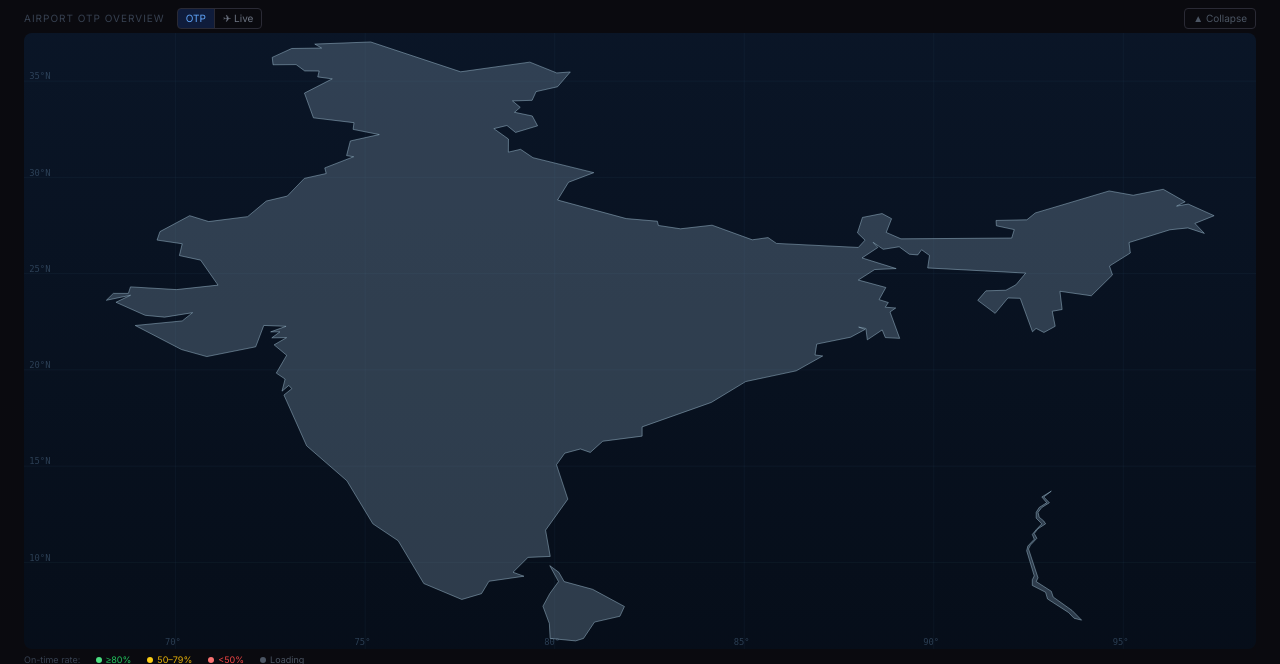
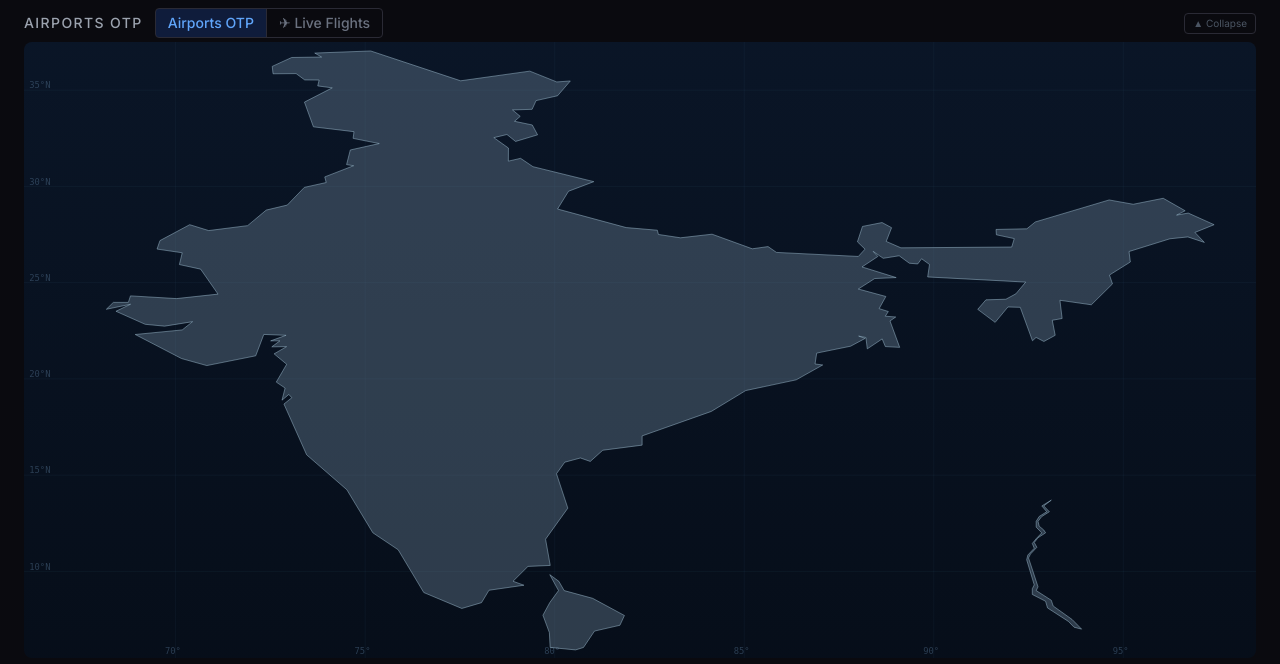
Before and after one commit to hexadecimalhurricane/india-flights-status, a FastAPI app: page / in a window 1280 px wide. Shown: the part 77-741 px from the top of the page. Run offline with FastAPI, Linux system fonts and the light colour scheme; data that the repository does not hold is empty.

Commit message:
Improve live flights: more sources, plane icons, hover tooltips, bigger labels
Position sources (priority order, all non-commercial):
- OpenSky (primary, bounding box)
- Airplanes.live (fallback 2)
- adsb.lol (fallback 3, same schema)
- adsb.fi (fallback 4)
- ADSBExchange via RapidAPI (fallback 5, set RAPIDAPI_KEY env var)

UI improvements:
- Airplane silhouette SVG (top-down, fuselage+wings+tail) replaces triangle
- Each icon rotated by real heading
- Rich hover tooltip: flight number, airline, origin→dest, delay formatted
  as "On time", "+X min delayed", or "+Xh Ym delayed"
- Toggle buttons renamed "Airports OTP" / "✈ Live Flights", font size 1.5×
- Map mode label updated to match active view

Co-Authored-By: Claude Sonnet 4.6 <noreply@anthropic.com>

```diff
--- a/app.py
+++ b/app.py
@@ -1541,25 +1541,54 @@ _ICAO_PREFIX_TO_IATA = {v: k for k, v in AIRLINE_IATA_TO_ICAO.items()}
 def _fetch_live_flights_india() -> list:
     """Fetch all airborne aircraft in India's airspace (lat 5.5–37.5, lon 66–98.5).
 
-    Tries OpenSky Network states/all (bounding box) first, falls back to
-    Airplanes.live with a 1000 nm radius from India's geographic centre.
-    Both sources are already acknowledged in the app footer.
+    Source priority (all free, non-commercial licensed):
+      1. OpenSky Network  — bounding box, ODbL
+      2. Airplanes.live   — community ADS-B, no key
+      3. adsb.lol         — community ADS-B, no key
+      4. adsb.fi          — community ADS-B, no key
+      5. ADSBExchange     — RapidAPI free tier (set RAPIDAPI_KEY env var)
     """
     headers = {"User-Agent": "India-Flight-Status-Dashboard/1.0 (non-commercial)"}
 
-    # --- Primary: OpenSky bounding box ---
+    def _in_india(lat, lon):
+        return 5.5 <= lat <= 37.5 and 66.0 <= lon <= 98.5
+
+    def _parse_ac(ac_list, source):
+        """Parse 'ac' array in airplanes.live / adsb.lol / adsb.fi response format."""
+        out = []
+        for ac in ac_list:
+            if ac.get("alt_baro") == "ground":
+                continue
+            lat = ac.get("lat")
+            lon = ac.get("lon")
+            if lat is None or lon is None or not _in_india(lat, lon):
+                continue
+            callsign = (ac.get("flight") or "").strip().upper()
+            if not callsign:
+                continue
+            alt_baro = ac.get("alt_baro")
+            out.append({
+                "icao24": ac.get("hex", ""),
+                "callsign": callsign,
+                "lat": round(lat, 4),
+                "lon": round(lon, 4),
+                "heading": round(ac.get("track") or 0),
+                "alt_ft": alt_baro if isinstance(alt_baro, int) else None,
+                "source": source,
+            })
+        return out
+
+    # 1. OpenSky — native bounding box, preferred
     try:
         resp = http_requests.get(
             "https://opensky-network.org/api/states/all",
             params={"lamin": 5.5, "lomin": 66.0, "lamax": 37.5, "lomax": 98.5},
-            headers=headers,
-            timeout=15,
+            headers=headers, timeout=15,
         )
         if resp.status_code == 200:
-            states = resp.json().get("states") or []
             result = []
-            for s in states:
-                if len(s) < 9 or s[8]:  # skip on-ground
+            for s in resp.json().get("states") or []:
+                if len(s) < 9 or s[8]:
                     continue
                 lat, lon = s[6], s[5]
                 if lat is None or lon is None:
@@ -1577,43 +1606,64 @@ def _fetch_live_flights_india() -> list:
                     "alt_ft": round(alt_m * 3.28084) if alt_m else None,
                     "source": "opensky",
                 })
-            logger.info("Live flights (OpenSky): %d aircraft", len(result))
-            return result
+            if result:
+                logger.info("Live flights (OpenSky): %d aircraft", len(result))
+                return result
     except Exception as e:
         logger.warning("OpenSky live flights error: %s", e)
 
-    # --- Fallback: Airplanes.live (centre of India, 1000 nm radius) ---
+    # 2. Airplanes.live — already used for airport ADS-B queries
     try:
-        resp = http_requests.get(f"{ADSB_API_BASE}/point/22/82/1000", timeout=15)
+        resp = http_requests.get(f"{ADSB_API_BASE}/point/22/82/1000", headers=headers, timeout=15)
         if resp.status_code == 200:
-            result = []
-            for ac in resp.json().get("ac", []):
-                if ac.get("alt_baro") == "ground":
-                    continue
-                lat = ac.get("lat")
-                lon = ac.get("lon")
-                if lat is None or lon is None:
-                    continue
-                if not (5.5 <= lat <= 37.5 and 66 <= lon <= 98.5):
-                    continue
-                callsign = (ac.get("flight") or "").strip().upper()
-                if not callsign:
-                    continue
-                alt_baro = ac.get("alt_baro")
-                result.append({
-                    "icao24": ac.get("hex", ""),
-                    "callsign": callsign,
-                    "lat": round(lat, 4),
-                    "lon": round(lon, 4),
-                    "heading": round(ac.get("track") or 0),
-                    "alt_ft": alt_baro if isinstance(alt_baro, int) else None,
-                    "source": "airplanes.live",
-                })
-            logger.info("Live flights (Airplanes.live): %d aircraft", len(result))
-            return result
+            result = _parse_ac(resp.json().get("ac", []), "airplanes.live")
+            if result:
+                logger.info("Live flights (Airplanes.live): %d aircraft", len(result))
+                return result
     except Exception as e:
         logger.warning("Airplanes.live live flights error: %s", e)
 
+    # 3. adsb.lol — community feed, same response schema as airplanes.live
+    try:
+        resp = http_requests.get("https://api.adsb.lol/v2/point/22/82/1000", headers=headers, timeout=15)
+        if resp.status_code == 200:
+            result = _parse_ac(resp.json().get("ac", []), "adsb.lol")
+            if result:
+                logger.info("Live flights (adsb.lol): %d aircraft", len(result))
+                return result
+    except Exception as e:
+        logger.warning("adsb.lol live flights error: %s", e)
+
+    # 4. adsb.fi — community feed, slightly different URL pattern
+    try:
+        resp = http_requests.get("https://api.adsb.fi/v1/lat/22/lon/82/dist/1000", headers=headers, timeout=15)
+        if resp.status_code == 200:
+            result = _parse_ac(resp.json().get("ac", []), "adsb.fi")
+            if result:
+                logger.info("Live flights (adsb.fi): %d aircraft", len(result))
+                return result
+    except Exception as e:
+        logger.warning("adsb.fi live flights error: %s", e)
+
+    # 5. ADSBExchange via RapidAPI — set RAPIDAPI_KEY env var to enable
+    rapidapi_key = os.environ.get("RAPIDAPI_KEY", "")
+    if rapidapi_key:
+        try:
+            resp = http_requests.get(
+                "https://adsbexchange-com1.p.rapidapi.com/v2/lat/22/lon/82/dist/1000/",
+                headers={**headers, "X-RapidAPI-Key": rapidapi_key,
+                          "X-RapidAPI-Host": "adsbexchange-com1.p.rapidapi.com"},
+                timeout=15,
+            )
+            if resp.status_code == 200:
+                result = _parse_ac(resp.json().get("ac", []), "adsbexchange")
+                if result:
+                    logger.info("Live flights (ADSBExchange): %d aircraft", len(result))
+                    return result
+        except Exception as e:
+            logger.warning("ADSBExchange live flights error: %s", e)
+
+    logger.warning("All live flight sources failed or returned no data")
     return []
 
 
--- a/templates/index.html
+++ b/templates/index.html
@@ -83,15 +83,15 @@
         <div class="max-w-7xl mx-auto">
             <div class="flex items-center justify-between mb-1">
                 <div class="flex items-center gap-3">
-                    <span id="map-mode-label" class="text-[10px] text-gray-700 font-sans tracking-widest uppercase">Airport OTP Overview</span>
+                    <span id="map-mode-label" class="text-sm text-gray-400 font-sans tracking-widest uppercase font-medium">Airports OTP</span>
                     <div class="flex rounded border border-board-border overflow-hidden">
                         <button id="btn-otp-view" onclick="setMapMode('otp')"
-                            class="text-[10px] font-sans px-2 py-0.5 bg-blue-600/20 text-blue-400 border-r border-board-border transition-colors">
-                            OTP
+                            class="text-sm font-sans font-medium px-3 py-1 bg-blue-600/20 text-blue-400 border-r border-board-border transition-colors">
+                            Airports OTP
                         </button>
                         <button id="btn-live-view" onclick="setMapMode('live')"
-                            class="text-[10px] font-sans px-2 py-0.5 text-gray-500 hover:text-gray-300 transition-colors">
-                            ✈ Live
+                            class="text-sm font-sans font-medium px-3 py-1 text-gray-500 hover:text-gray-300 transition-colors">
+                            ✈ Live Flights
                         </button>
                     </div>
                 </div>
@@ -959,9 +959,9 @@
                 liveGroup.style.display = '';
                 legendOtp.classList.add('hidden');
                 legendLive.classList.remove('hidden');
-                btnOtp.className  = 'text-[10px] font-sans px-2 py-0.5 text-gray-500 hover:text-gray-300 border-r border-board-border transition-colors';
-                btnLive.className = 'text-[10px] font-sans px-2 py-0.5 bg-blue-600/20 text-blue-400 transition-colors';
-                modeLabel.textContent = 'Live Domestic Flights';
+                btnOtp.className  = 'text-sm font-sans font-medium px-3 py-1 text-gray-500 hover:text-gray-300 border-r border-board-border transition-colors';
+                btnLive.className = 'text-sm font-sans font-medium px-3 py-1 bg-blue-600/20 text-blue-400 transition-colors';
+                modeLabel.textContent = 'Live Flights';
                 fetchLiveFlights();
                 // refresh every 60s while in live mode
                 if (!liveFlightsTimer) liveFlightsTimer = setInterval(fetchLiveFlights, 60000);
@@ -970,9 +970,9 @@
                 dotsGroup.style.display = '';
                 legendOtp.classList.remove('hidden');
                 legendLive.classList.add('hidden');
-                btnLive.className = 'text-[10px] font-sans px-2 py-0.5 text-gray-500 hover:text-gray-300 transition-colors';
-                btnOtp.className  = 'text-[10px] font-sans px-2 py-0.5 bg-blue-600/20 text-blue-400 border-r border-board-border transition-colors';
-                modeLabel.textContent = 'Airport OTP Overview';
+                btnLive.className = 'text-sm font-sans font-medium px-3 py-1 text-gray-500 hover:text-gray-300 transition-colors';
+                btnOtp.className  = 'text-sm font-sans font-medium px-3 py-1 bg-blue-600/20 text-blue-400 border-r border-board-border transition-colors';
+                modeLabel.textContent = 'Airports OTP';
                 if (liveFlightsTimer) { clearInterval(liveFlightsTimer); liveFlightsTimer = null; }
                 renderMapDots();
             }
@@ -988,13 +988,35 @@
             } catch (e) { console.error('Live flights fetch error:', e); }
         }
 
+        // Shared live-flight tooltip element
+        const _liveTooltip = (() => {
+            const el = document.createElement('div');
+            el.id = 'live-tooltip';
+            el.style.cssText = 'display:none;position:fixed;pointer-events:none;z-index:100;' +
+                'background:#1e1e2a;border:1px solid #2a2a35;border-radius:8px;' +
+                'padding:8px 12px;font-family:JetBrains Mono,monospace;font-size:11px;' +
+                'color:#d1d5db;white-space:nowrap;line-height:1.6;box-shadow:0 4px 16px rgba(0,0,0,0.5)';
+            document.body.appendChild(el);
+            return el;
+        })();
+
+        function _formatDelay(delayMin, matched) {
+            if (!matched || delayMin == null) return '<span style="color:#6b7280">Delay unknown</span>';
+            if (delayMin === 0) return '<span style="color:#4ade80">On time</span>';
+            if (delayMin < 60) return `<span style="color:#facc15">+${delayMin} min delayed</span>`;
+            const h = Math.floor(delayMin / 60), m = delayMin % 60;
+            const txt = m > 0 ? `+${h}h ${m}m delayed` : `+${h}h delayed`;
+            return `<span style="color:${delayMin >= 240 ? '#fb923c' : '#facc15'}">${txt}</span>`;
+        }
+
         function renderLiveFlights() {
             const g = document.getElementById('live-flights-group');
             const liveCount = document.getElementById('live-count');
             if (!g) return;
 
-            // Airplane SVG path pointing "up" (north). Rotated by heading.
-            const PLANE_PATH = 'M0,-9 L5,6 L0,3 L-5,6 Z';
+            // Top-down airplane silhouette pointing north, rotated by heading.
+            // Fuselage + swept wings + twin tail fins.
+            const PLANE_PATH = 'M0,-8 L1.5,-4 L7,1.5 L7,3.5 L1.5,2 L2.5,6.5 L4,7.5 L4,9 L0,7.5 L-4,9 L-4,7.5 L-2.5,6.5 L-1.5,2 L-7,3.5 L-7,1.5 L-1.5,-4 Z';
 
             liveCount.textContent = `${liveFlightsData.length} aircraft`;
 
@@ -1003,21 +1025,39 @@
                 const color  = getLiveFlightColor(ac.delay_minutes, ac.matched);
                 const hdg    = ac.heading || 0;
 
-                const label = ac.flight_number || ac.callsign;
-                const delay = ac.delay_minutes != null
-                    ? (ac.delay_minutes === 0 ? 'On time' : `+${ac.delay_minutes} min delay`)
-                    : 'Delay unknown';
-                const route = (ac.origin && ac.destination) ? ` · ${ac.origin}→${ac.destination}` : '';
-                const alt   = ac.alt_ft ? ` · ${ac.alt_ft.toLocaleString()} ft` : '';
-                const tip   = `${label}${ac.airline ? ' · ' + ac.airline : ''}${route}\n${delay}${alt}`;
-
-                return `<g transform="translate(${x},${y})">
-                    <path d="${PLANE_PATH}" fill="${color}" opacity="0.92"
-                          transform="rotate(${hdg})" stroke="#060e1a" stroke-width="0.8">
-                        <title>${tip}</title>
-                    </path>
+                return `<g class="live-ac" data-idx="${liveFlightsData.indexOf(ac)}"
+                           style="cursor:pointer"
+                           transform="translate(${x},${y})">
+                    <circle r="11" fill="transparent"/>
+                    <path d="${PLANE_PATH}" fill="${color}" opacity="0.93"
+                          transform="rotate(${hdg})" stroke="#060e1a" stroke-width="0.7"/>
                 </g>`;
             }).join('');
+
+            // Attach hover events after render
+            g.querySelectorAll('.live-ac').forEach(el => {
+                el.addEventListener('mouseenter', evt => {
+                    const ac = liveFlightsData[+el.dataset.idx];
+                    if (!ac) return;
+                    const label = ac.flight_number || ac.callsign;
+                    const route = (ac.origin && ac.destination) ? `${ac.origin} → ${ac.destination}` : '';
+                    const alt   = ac.alt_ft ? `${ac.alt_ft.toLocaleString()} ft` : '';
+                    _liveTooltip.innerHTML =
+                        `<div style="color:#fff;font-weight:700;font-size:13px">${label}</div>` +
+                        (ac.airline ? `<div style="color:#9ca3af;font-size:10px">${ac.airline}</div>` : '') +
+                        (route ? `<div style="margin-top:3px">${route}</div>` : '') +
+                        `<div style="margin-top:2px">${_formatDelay(ac.delay_minutes, ac.matched)}</div>` +
+                        (alt ? `<div style="color:#6b7280;font-size:10px">${alt}</div>` : '');
+                    _liveTooltip.style.display = 'block';
+                    _liveTooltip.style.left = (evt.clientX + 14) + 'px';
+                    _liveTooltip.style.top  = (evt.clientY - 10) + 'px';
+                });
+                el.addEventListener('mousemove', evt => {
+                    _liveTooltip.style.left = (evt.clientX + 14) + 'px';
+                    _liveTooltip.style.top  = (evt.clientY - 10) + 'px';
+                });
+                el.addEventListener('mouseleave', () => { _liveTooltip.style.display = 'none'; });
+            });
         }
 
         function selectAirportFromMap(iata) {
```
